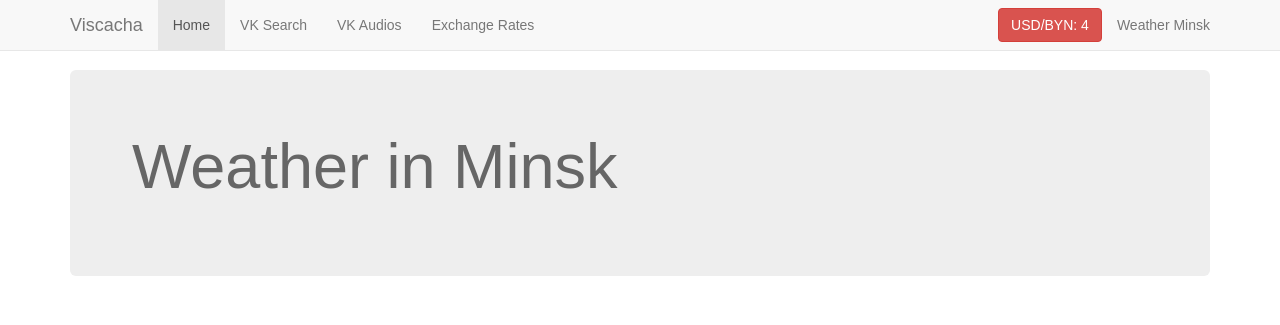
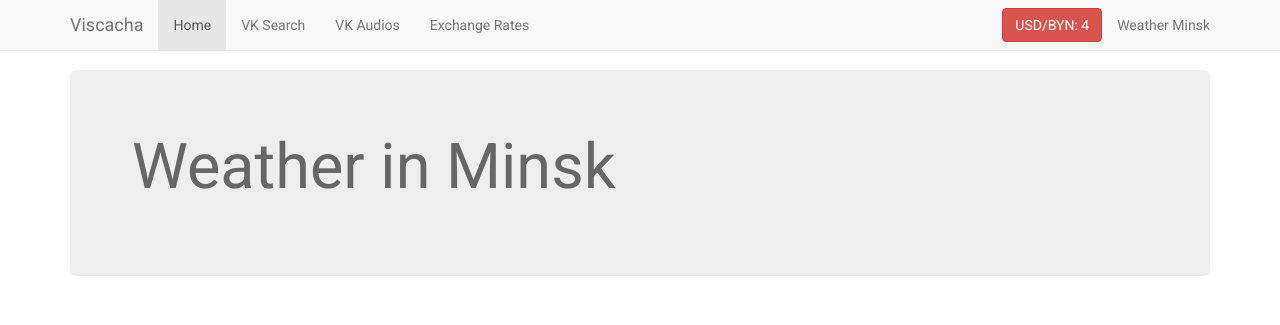
Before and after one commit to vitalydudarev/vk-search, a Flask app: template templates/home.html in a window 1280 px wide. Shown: the top 325 px of the page. Run offline with Flask 2, Linux system fonts and the light colour scheme; the template is opened without the code that fills it: most values are stand-ins (such as "Sample title", 1, 10 or a date in 2020); some libraries are stand-ins or nearby versions.

Commit message:
Changed font to Roboto.

```diff
--- a/templates/audios.html
+++ b/templates/audios.html
@@ -17,6 +17,12 @@
     <link href="static/css/navbar.css" rel="stylesheet">
     <link href="static/css/audio.css" rel="stylesheet" type="text/css">
     <link href="static/css/offcanvas.css" rel="stylesheet">
+    <link href="https://fonts.googleapis.com/css?family=Roboto" rel="stylesheet">
+    <style>
+      body {
+        font-family: 'Roboto', serif;
+      }
+    </style>
   </head>
 
   <body>
--- a/templates/home.html
+++ b/templates/home.html
@@ -17,12 +17,16 @@
     <link href="static/css/navbar.css" rel="stylesheet">
     <link href="static/css/audio.css" rel="stylesheet" type="text/css">
     <link href="static/css/offcanvas.css" rel="stylesheet">
+    <link href="https://fonts.googleapis.com/css?family=Roboto" rel="stylesheet">
     <style>
       .popover{
         max-width: 600px;
       }
       .table {
         width: 400px;
+      }
+      body {
+        font-family: 'Roboto', serif;
       }
     </style>
   </head>
--- a/templates/rates.html
+++ b/templates/rates.html
@@ -17,12 +17,16 @@
     <link href="static/css/navbar.css" rel="stylesheet">
     <link href="static/css/audio.css" rel="stylesheet" type="text/css">
     <link href="static/css/offcanvas.css" rel="stylesheet">
+    <link href="https://fonts.googleapis.com/css?family=Roboto" rel="stylesheet">
     <style>
         canvas {
             -moz-user-select: none;
             -webkit-user-select: none;
             -ms-user-select: none;
         }
+      body {
+        font-family: 'Roboto', serif;
+      }
     </style>
   </head>
 
--- a/templates/search.html
+++ b/templates/search.html
@@ -17,12 +17,16 @@
     <link href="static/css/navbar.css" rel="stylesheet">
     <link href="static/css/audio.css" rel="stylesheet" type="text/css">
     <link href="static/css/offcanvas.css" rel="stylesheet">
+    <link href="https://fonts.googleapis.com/css?family=Roboto" rel="stylesheet">
     <style>
       .popover{
         max-width: 600px;
       }
       .table {
         width: 400px;
+      }
+      body {
+        font-family: 'Roboto', serif;
       }
     </style>
   </head>
```
